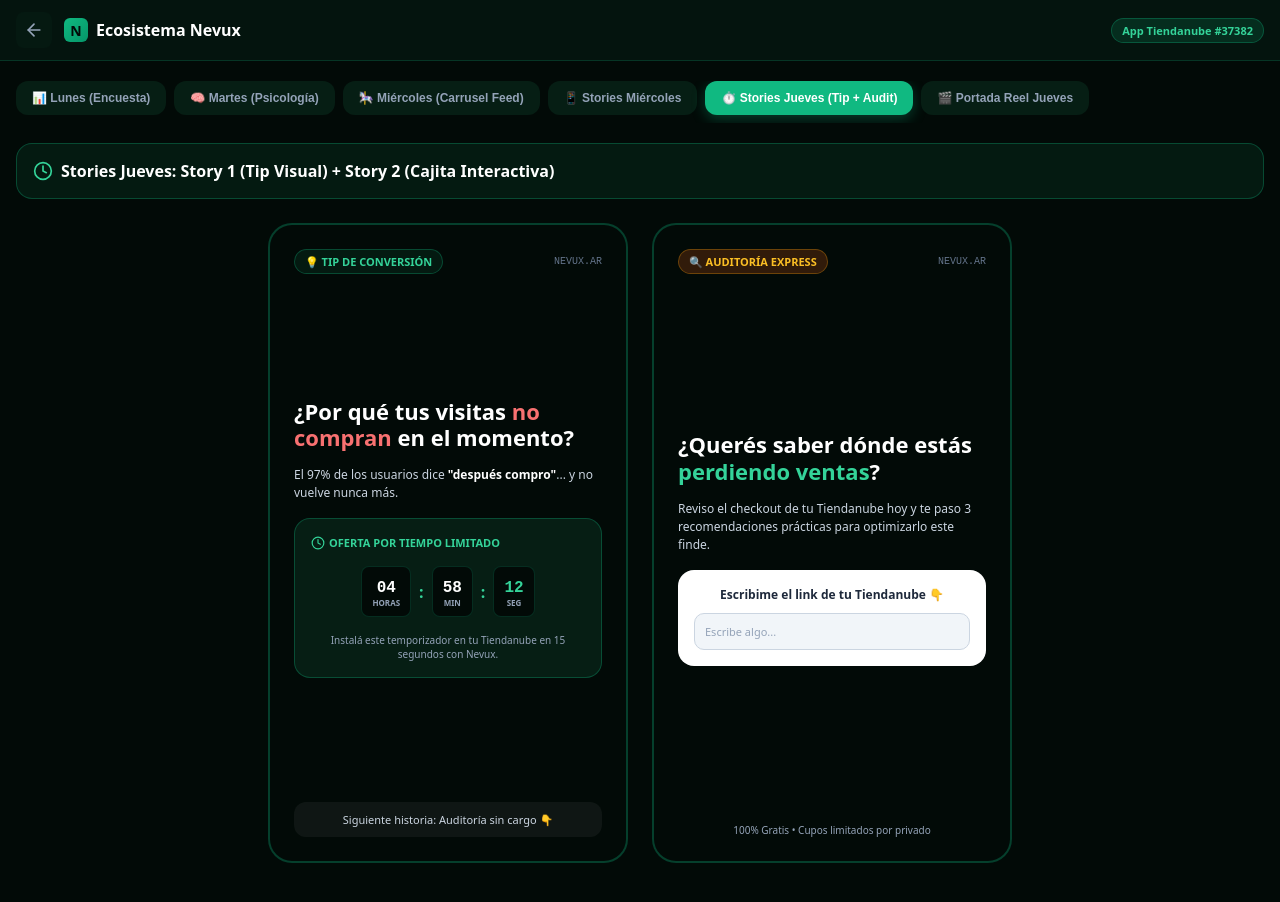
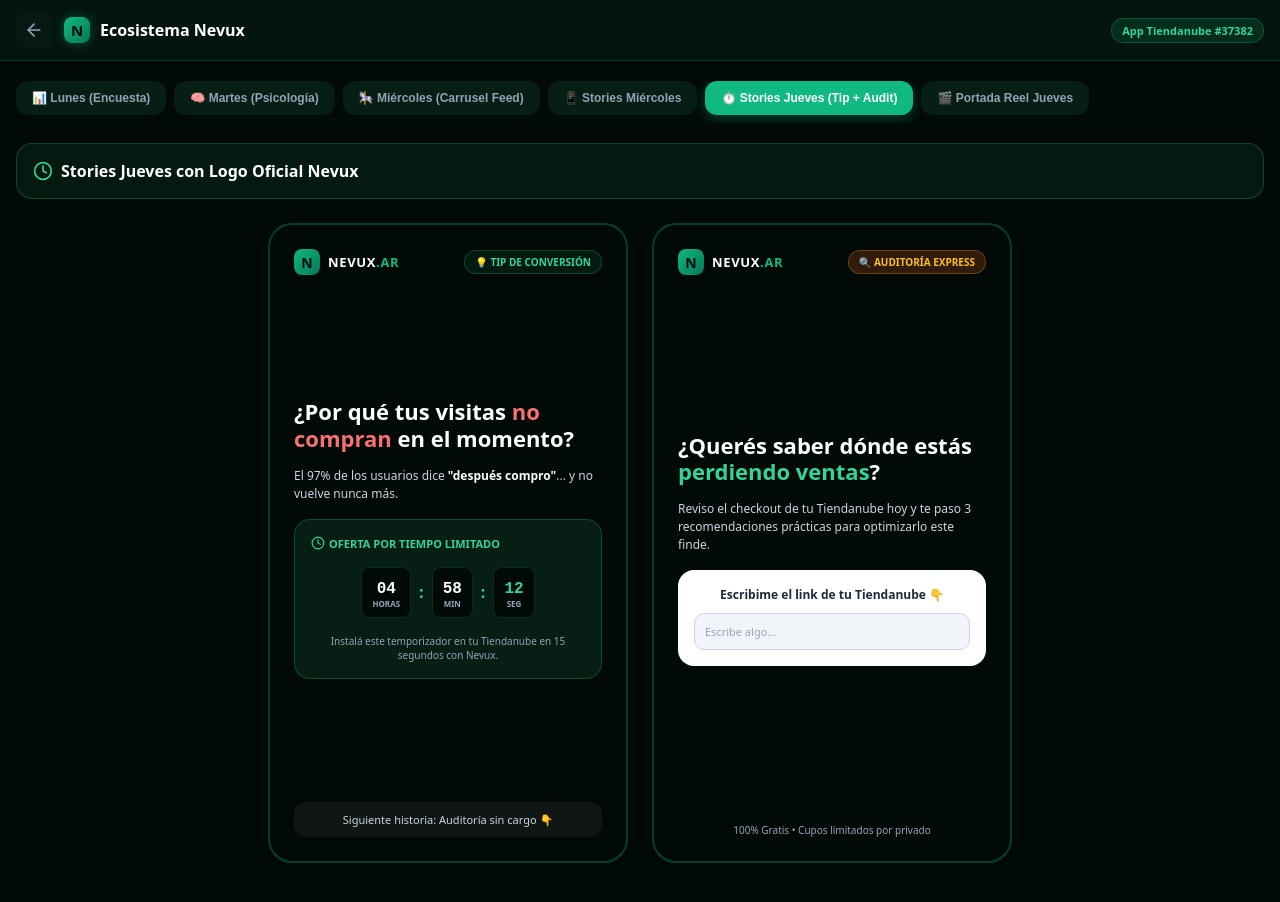
Before and after one commit to rodri-nexus/Nexus2026, a Next.js app: page /admin/banners in a window 1280 px wide. Both pictures are taken after a click on the button "⏱️ Stories Jueves (Tip + Audit)". Shown: the top 902 px of the page. Built offline with nearby package versions, Linux system fonts and the light colour scheme; no server answers.

Commit message:
Update page.tsx

```diff
--- a/app/admin/banners/page.tsx
+++ b/app/admin/banners/page.tsx
@@ -24,7 +24,7 @@ export default function BannersPage() {
         paddingBottom: '96px'
       }}
     >
-      {/* Header */}
+      {/* Header General del Panel Admin */}
       <header
         style={{
           borderBottom: '1px solid rgba(16, 185, 129, 0.2)',
@@ -43,9 +43,11 @@ export default function BannersPage() {
             >
               <ArrowLeft style={{ width: '20px', height: '20px' }} />
             </Link>
-            <div style={{ display: 'flex', alignItems: 'center', gap: '8px' }}>
-              {/* Logo Mini Header */}
-              <div style={{ width: '24px', height: '24px', borderRadius: '6px', background: 'linear-gradient(135deg, #10B981 0%, #059669 100%)', display: 'flex', alignItems: 'center', justifyContent: 'center', color: '#020a07', fontWeight: 900, fontSize: '14px' }}>N</div>
+            <div style={{ display: 'flex', alignItems: 'center', gap: '10px' }}>
+              {/* Logo Oficial Nevux */}
+              <div style={{ width: '26px', height: '26px', borderRadius: '8px', background: 'linear-gradient(135deg, #10B981 0%, #047857 100%)', display: 'flex', alignItems: 'center', justifyContent: 'center', color: '#020a07', fontWeight: 900, fontSize: '15px', boxShadow: '0 0 12px rgba(16, 185, 129, 0.4)' }}>
+                N
+              </div>
               <h1 style={{ fontSize: '16px', fontWeight: 'bold', color: '#ffffff', margin: 0 }}>
                 Ecosistema Nevux
               </h1>
@@ -184,7 +186,7 @@ export default function BannersPage() {
                 Portada Oficial Nevux (Reel Jueves) — Zona Segura 1:1
               </h2>
               <p style={{ fontSize: '12px', color: '#94a3b8', marginTop: '6px', margin: 0 }}>
-                Diseño exclusivo con la marca oficial Nevux. Todo el contenido importante está centrado en el medio para que cuando Instagram recorte la miniatura en tu perfil, el título quede perfecto.
+                Contenido clave centrado para cuadrícula 1:1 de Instagram con la marca Nevux oficial.
               </p>
             </div>
 
@@ -209,10 +211,10 @@ export default function BannersPage() {
                   position: 'relative'
                 }}
               >
-                {/* Header Superior con LOGO NEVUX */}
+                {/* Header Superior con ISOLOGOTIPO NEVUX */}
                 <div style={{ display: 'flex', alignItems: 'center', justifyContent: 'space-between', zIndex: 10 }}>
 
-                  {/* LOGO OFICIAL NEVUX */}
+                  {/* ISOLOGOTIPO OFICIAL NEVUX */}
                   <div style={{ display: 'flex', alignItems: 'center', gap: '10px' }}>
                     <div
                       style={{
@@ -324,19 +326,24 @@ export default function BannersPage() {
             <div style={{ backgroundColor: 'rgba(6, 30, 20, 0.8)', border: '1px solid rgba(16, 185, 129, 0.3)', borderRadius: '16px', padding: '16px' }}>
               <h2 style={{ fontSize: '16px', fontWeight: 'bold', color: '#ffffff', margin: 0, display: 'flex', alignItems: 'center', gap: '8px' }}>
                 <Clock style={{ width: '20px', height: '20px', color: '#34d399' }} />
-                Stories Jueves: Story 1 (Tip Visual) + Story 2 (Cajita Interactiva)
+                Stories Jueves con Logo Oficial Nevux
               </h2>
             </div>
 
             <div style={{ display: 'flex', flexWrap: 'wrap', gap: '24px', justifyContent: 'center' }}>
 
-              {/* Story 1 */}
+              {/* STORY 1 (TIP CON LOGO NEVUX) */}
               <div style={{ width: '100%', maxWidth: '360px', aspectRatio: '9/16', backgroundColor: '#020a07', border: '2px solid rgba(16, 185, 129, 0.3)', borderRadius: '24px', padding: '24px', display: 'flex', flexDirection: 'column', justifyContent: 'space-between', boxSizing: 'border-box' }}>
+
+                {/* Header Story 1 con LOGO NEVUX */}
                 <div style={{ display: 'flex', justifyContent: 'space-between', alignItems: 'center' }}>
-                  <span style={{ fontSize: '11px', fontWeight: 'bold', color: '#34d399', backgroundColor: 'rgba(6, 30, 20, 0.8)', padding: '4px 10px', borderRadius: '9999px', border: '1px solid rgba(16, 185, 129, 0.3)' }}>
+                  <div style={{ display: 'flex', alignItems: 'center', gap: '8px' }}>
+                    <div style={{ width: '26px', height: '26px', borderRadius: '8px', background: 'linear-gradient(135deg, #10B981 0%, #047857 100%)', display: 'flex', alignItems: 'center', justifyContent: 'center', color: '#020a07', fontWeight: 900, fontSize: '14px' }}>N</div>
+                    <span style={{ fontSize: '13px', fontWeight: 900, color: '#ffffff', letterSpacing: '0.05em' }}>NEVUX<span style={{ color: '#10B981' }}>.AR</span></span>
+                  </div>
+                  <span style={{ fontSize: '10px', fontWeight: 'bold', color: '#34d399', backgroundColor: 'rgba(6, 30, 20, 0.8)', padding: '4px 10px', borderRadius: '9999px', border: '1px solid rgba(16, 185, 129, 0.3)' }}>
                     💡 TIP DE CONVERSIÓN
                   </span>
-                  <span style={{ fontSize: '10px', color: '#64748b', fontFamily: 'monospace' }}>NEVUX.AR</span>
                 </div>
 
                 <div style={{ margin: 'auto 0', display: 'flex', flexDirection: 'column', gap: '16px' }}>
@@ -378,13 +385,18 @@ export default function BannersPage() {
                 </div>
               </div>
 
-              {/* Story 2 */}
+              {/* STORY 2 (AUDITORÍA CON LOGO NEVUX) */}
               <div style={{ width: '100%', maxWidth: '360px', aspectRatio: '9/16', backgroundColor: '#020a07', border: '2px solid rgba(16, 185, 129, 0.3)', borderRadius: '24px', padding: '24px', display: 'flex', flexDirection: 'column', justifyContent: 'space-between', boxSizing: 'border-box' }}>
+
+                {/* Header Story 2 con LOGO NEVUX */}
                 <div style={{ display: 'flex', justifyContent: 'space-between', alignItems: 'center' }}>
-                  <span style={{ fontSize: '11px', fontWeight: 'bold', color: '#fbbf24', backgroundColor: 'rgba(120, 53, 15, 0.4)', padding: '4px 10px', borderRadius: '9999px', border: '1px solid rgba(245, 158, 11, 0.3)' }}>
+                  <div style={{ display: 'flex', alignItems: 'center', gap: '8px' }}>
+                    <div style={{ width: '26px', height: '26px', borderRadius: '8px', background: 'linear-gradient(135deg, #10B981 0%, #047857 100%)', display: 'flex', alignItems: 'center', justifyContent: 'center', color: '#020a07', fontWeight: 900, fontSize: '14px' }}>N</div>
+                    <span style={{ fontSize: '13px', fontWeight: 900, color: '#ffffff', letterSpacing: '0.05em' }}>NEVUX<span style={{ color: '#10B981' }}>.AR</span></span>
+                  </div>
+                  <span style={{ fontSize: '10px', fontWeight: 'bold', color: '#fbbf24', backgroundColor: 'rgba(120, 53, 15, 0.4)', padding: '4px 10px', borderRadius: '9999px', border: '1px solid rgba(245, 158, 11, 0.3)' }}>
                     🔍 AUDITORÍA EXPRESS
                   </span>
-                  <span style={{ fontSize: '10px', color: '#64748b', fontFamily: 'monospace' }}>NEVUX.AR</span>
                 </div>
 
                 <div style={{ margin: 'auto 0', display: 'flex', flexDirection: 'column', gap: '16px' }}>
@@ -425,4 +437,4 @@ export default function BannersPage() {
       </main>
     </div>
   );
-          }
+                }
```
